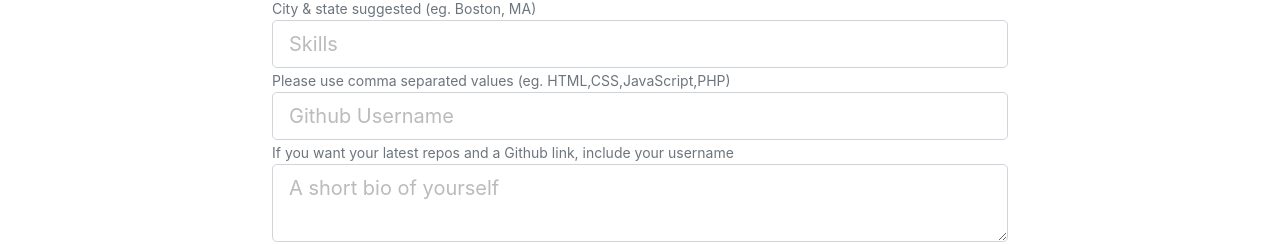
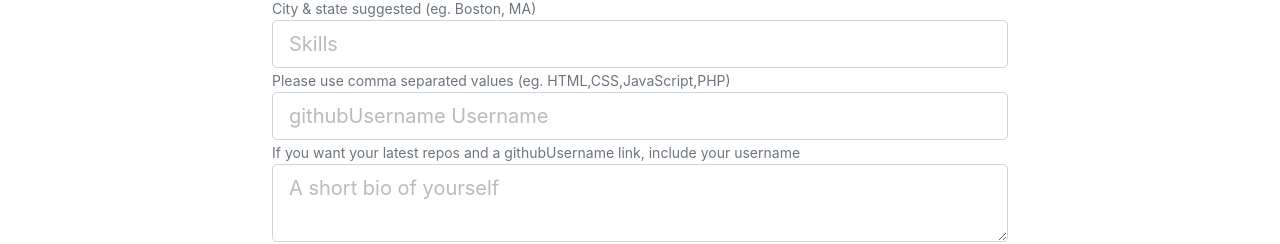
Before and after one commit to Arefin6/DevConnector, a React (Create React App) app in the folder frontend/: page /createProfile in a window 1280 px wide. Shown: the part 501-745 px from the top of the page. Built offline with nearby package versions, Linux system fonts and the light colour scheme; sample sign-in values are in the browser's storage.

Commit message:
the issu fixed

```diff
--- a/frontend/src/components/screens/CreateProfileScreen.js
+++ b/frontend/src/components/screens/CreateProfileScreen.js
@@ -11,7 +11,7 @@ const CreateProfileScreen = () => {
         location: '',
         status: '',
         skills: '',
-        github: '',
+        githubUsername: '',
         bio: '',
         twitter: '',
         facebook: '',
@@ -45,7 +45,7 @@ const CreateProfileScreen = () => {
         location,
         status,
         skills,
-        github,
+        githubUsername,
         bio,
         twitter,
         facebook,
@@ -147,10 +147,10 @@ const CreateProfileScreen = () => {
                         </div>
                         <div className="form-group">
                         <input type="text"
-                           value={github}
+                           value={githubUsername}
                            onChange={handleOnChange}
-                        className="form-control form-control-lg" placeholder="Github Username" name="github" />
-                        <small className="form-text text-muted">If you want your latest repos and a Github link, include your username</small>
+                        className="form-control form-control-lg" placeholder="githubUsername Username" name="githubUsername" />
+                        <small className="form-text text-muted">If you want your latest repos and a githubUsername link, include your username</small>
                         </div>
                         <div className="form-group">
                         <textarea className="form-control form-control-lg"
--- a/frontend/src/components/screens/EditProfileScreen.js
+++ b/frontend/src/components/screens/EditProfileScreen.js
@@ -26,7 +26,7 @@ const EditProfileScreen = () => {
         location: '',
         status: '',
         skills: '',
-        github: '',
+        githubUsername: '',
         bio: '',
         twitter: '',
         facebook: '',
@@ -45,7 +45,7 @@ const EditProfileScreen = () => {
         location,
         status,
         skills,
-        github,
+        githubUsername,
         bio,
         twitter,
         facebook,
@@ -100,7 +100,7 @@ const EditProfileScreen = () => {
   },[history,userInfo,profile,dispatch])
 
 
-
+  console.log(formData)
 
     return (
         <>
@@ -167,11 +167,11 @@ const EditProfileScreen = () => {
                             </div>
                             <div className="form-group">
                             <input type="text"
-                            name="github"
-                               value={github}
+                            name="githubUsername"
+                               value={githubUsername}
                                onChange={handleOnChange}
-                            className="form-control form-control-lg" placeholder="Github Username"  />
-                            <small className="form-text text-muted">If you want your latest repos and a Github link, include your username</small>
+                            className="form-control form-control-lg" placeholder="githubUsername Username"  />
+                            <small className="form-text text-muted">If you want your latest repos and a githubUsername link, include your username</small>
                             </div>
                             <div className="form-group">
                             <textarea className="form-control form-control-lg"
```
Also changed, not shown: 2 other files (tests, documents, lock files or other folders).
